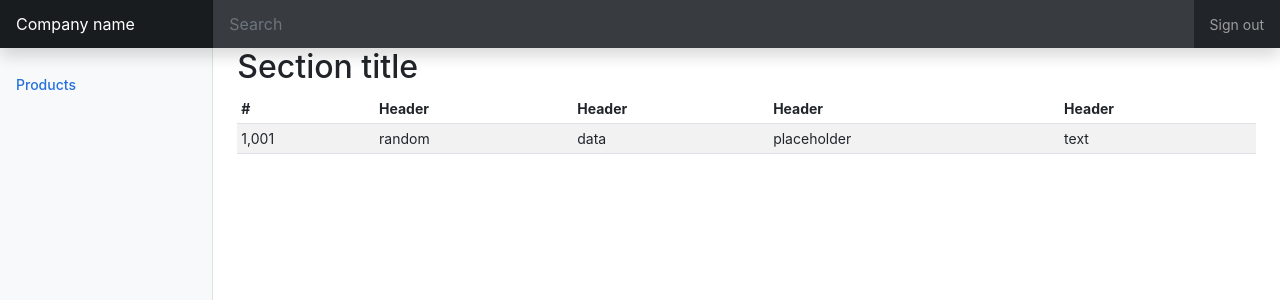
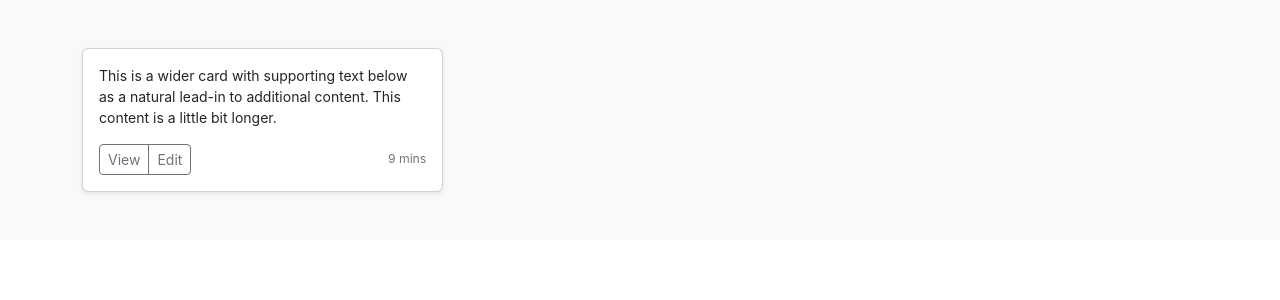
Before and after one commit to manhlamabc123/Monitor-log-between-APIs-in-Microservices, a React (Create React App) app in the folder react-crud/: page / in a window 1280 px wide. Shown: the top 300 px of the page. Built offline with nearby package versions, Linux system fonts and the light colour scheme.

Commit message:
Update UI

```diff
--- a/react-crud/src/App.tsx
+++ b/react-crud/src/App.tsx
@@ -1,42 +1,18 @@
 import React from "react";
 import "./App.css";
-import Menu from "./components/Menu";
-import Nav from "./components/Nav";
+import Products from "./admin/Products";
+import { BrowserRouter, Routes, Route } from "react-router-dom";
+import Main from "./main/Main";
 
 function App() {
   return (
     <div className="App">
-      <Nav />
-      <div className="container-fluid">
-        <div className="row">
-          <Menu />
-          <main className="col-md-9 ms-sm-auto col-lg-10 px-md-4">
-            <h2>Section title</h2>
-            <div className="table-responsive">
-              <table className="table table-striped table-sm">
-                <thead>
-                  <tr>
-                    <th scope="col">#</th>
-                    <th scope="col">Header</th>
-                    <th scope="col">Header</th>
-                    <th scope="col">Header</th>
-                    <th scope="col">Header</th>
-                  </tr>
-                </thead>
-                <tbody>
-                  <tr>
-                    <td>1,001</td>
-                    <td>random</td>
-                    <td>data</td>
-                    <td>placeholder</td>
-                    <td>text</td>
-                  </tr>
-                </tbody>
-              </table>
-            </div>
-          </main>
-        </div>
-      </div>
+      <BrowserRouter>
+        <Routes>
+          <Route path="/" element={<Main />} />
+          <Route path="/admin/products" element={<Products />} />
+        </Routes>
+      </BrowserRouter>
     </div>
   );
 }
--- /dev/null
+++ b/react-crud/src/admin/Products.tsx
@@ -0,0 +1,33 @@
+import React from "react";
+import Wrapper from "./Wrapper";
+
+const Products = () => {
+  return (
+    <Wrapper>
+      <div className="table-responsive">
+        <table className="table table-striped table-sm">
+          <thead>
+            <tr>
+              <th scope="col">#</th>
+              <th scope="col">Header</th>
+              <th scope="col">Header</th>
+              <th scope="col">Header</th>
+              <th scope="col">Header</th>
+            </tr>
+          </thead>
+          <tbody>
+            <tr>
+              <td>1,001</td>
+              <td>random</td>
+              <td>data</td>
+              <td>placeholder</td>
+              <td>text</td>
+            </tr>
+          </tbody>
+        </table>
+      </div>
+    </Wrapper>
+  );
+};
+
+export default Products;
--- /dev/null
+++ b/react-crud/src/admin/Wrapper.tsx
@@ -0,0 +1,21 @@
+import React, { PropsWithChildren } from "react";
+import Menu from "./components/Menu";
+import Nav from "./components/Nav";
+
+const Wrapper = (props: PropsWithChildren<any>) => {
+  return (
+    <div>
+      <Nav />
+      <div className="container-fluid">
+        <div className="row">
+          <Menu />
+          <main className="col-md-9 ms-sm-auto col-lg-10 px-md-4">
+            {props.children}
+          </main>
+        </div>
+      </div>
+    </div>
+  );
+};
+
+export default Wrapper;
--- /dev/null
+++ b/react-crud/src/main/Main.tsx
@@ -0,0 +1,44 @@
+import React from "react";
+
+const Main = () => {
+  return (
+    <main>
+      <div className="album py-5 bg-light">
+        <div className="container">
+          <div className="row row-cols-1 row-cols-sm-2 row-cols-md-3 g-3">
+            <div className="col">
+              <div className="card shadow-sm">
+                <div className="card-body">
+                  <p className="card-text">
+                    This is a wider card with supporting text below as a natural
+                    lead-in to additional content. This content is a little bit
+                    longer.
+                  </p>
+                  <div className="d-flex justify-content-between align-items-center">
+                    <div className="btn-group">
+                      <button
+                        type="button"
+                        className="btn btn-sm btn-outline-secondary"
+                      >
+                        View
+                      </button>
+                      <button
+                        type="button"
+                        className="btn btn-sm btn-outline-secondary"
+                      >
+                        Edit
+                      </button>
+                    </div>
+                    <small className="text-muted">9 mins</small>
+                  </div>
+                </div>
+              </div>
+            </div>
+          </div>
+        </div>
+      </div>
+    </main>
+  );
+};
+
+export default Main;
```
Also changed, not shown: react-crud/src/admin/components/Menu.tsx (renamed from react-crud/src/components/Menu.tsx), react-crud/src/admin/components/Nav.tsx (renamed from react-crud/src/components/Nav.tsx), 1 other file (tests, documents, lock files or other folders).
